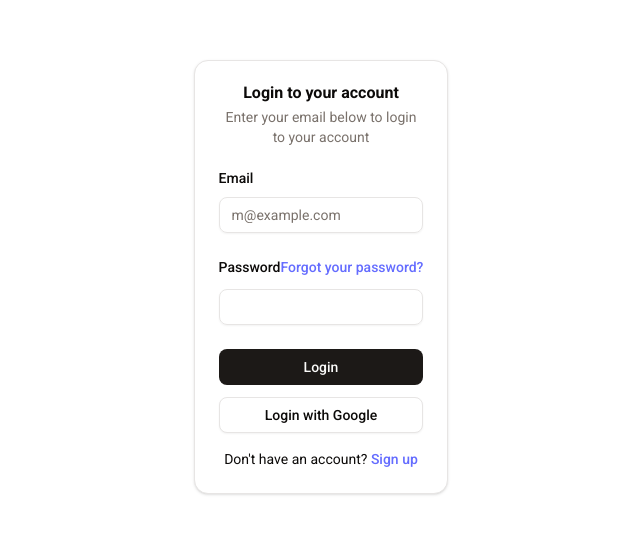
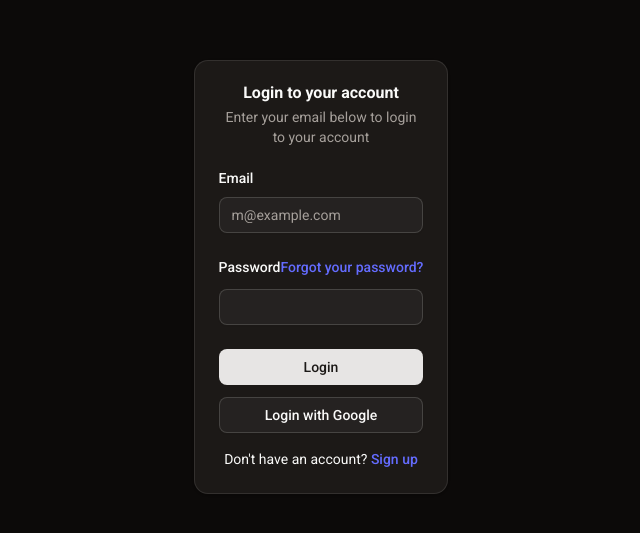
Before and after one commit to herradiamine/GoLendar-Front, a React (Vite) app: page /login in a window 1280 px wide. Shown: the part 123-656 px from the top of the page, without its empty margins (319-959 px from the left). Built offline with nearby package versions, Linux system fonts and the light colour scheme.

Commit message:
Feature - #NOID - Switching to simple react and vite

```diff
--- /dev/null
+++ b/src/components/theme-provider.tsx
@@ -0,0 +1,73 @@
+import { createContext, useContext, useEffect, useState } from "react"
+
+type Theme = "dark" | "light" | "system"
+
+type ThemeProviderProps = {
+  children: React.ReactNode
+  defaultTheme?: Theme
+  storageKey?: string
+}
+
+type ThemeProviderState = {
+  theme: Theme
+  setTheme: (theme: Theme) => void
+}
+
+const initialState: ThemeProviderState = {
+  theme: "system",
+  setTheme: () => null,
+}
+
+const ThemeProviderContext = createContext<ThemeProviderState>(initialState)
+
+export default function ThemeProvider({
+  children,
+  defaultTheme = "system",
+  storageKey = "vite-ui-theme",
+  ...props
+}: ThemeProviderProps) {
+  const [theme, setTheme] = useState<Theme>(
+    () => (localStorage.getItem(storageKey) as Theme) || defaultTheme
+  )
+
+  useEffect(() => {
+    const root = window.document.documentElement
+
+    root.classList.remove("light", "dark")
+
+    if (theme === "system") {
+      const systemTheme = window.matchMedia("(prefers-color-scheme: dark)")
+        .matches
+        ? "dark"
+        : "light"
+
+      root.classList.add(systemTheme)
+      return
+    }
+
+    root.classList.add(theme)
+  }, [theme])
+
+  const value = {
+    theme,
+    setTheme: (theme: Theme) => {
+      localStorage.setItem(storageKey, theme)
+      setTheme(theme)
+    },
+  }
+
+  return (
+    <ThemeProviderContext.Provider {...props} value={value}>
+      {children}
+    </ThemeProviderContext.Provider>
+  )
+}
+
+export const useTheme = () => {
+  const context = useContext(ThemeProviderContext)
+
+  if (context === undefined)
+    throw new Error("useTheme must be used within a ThemeProvider")
+
+  return context
+}
--- a/src/main.jsx
+++ b/src/main.jsx
@@ -11,6 +11,7 @@
 import LogoutPage from './pages/LogoutPage.jsx'
 import RegisterPage from './pages/RegisterPage.jsx'
 import NotFoundPage from './pages/NotFoundPage.jsx'
+import ThemeProvider from './components/theme-provider.js'
 
 function AuthRequired() {
   const { token, loading } = useAuth();
@@ -21,6 +22,7 @@
 
 createRoot(document.getElementById('root')).render(
   <StrictMode>
+    <ThemeProvider defaultTheme="dark" storageKey="vite-ui-theme">
       <BrowserRouter>
         <Routes>
           <Route path="*" element={<NotFoundPage />} />
@@ -32,5 +34,6 @@
           </Route>
         </Routes>
       </BrowserRouter>
+    </ThemeProvider>
   </StrictMode>
 )
```
Lines whose indentation alone changed are shown as unchanged.
